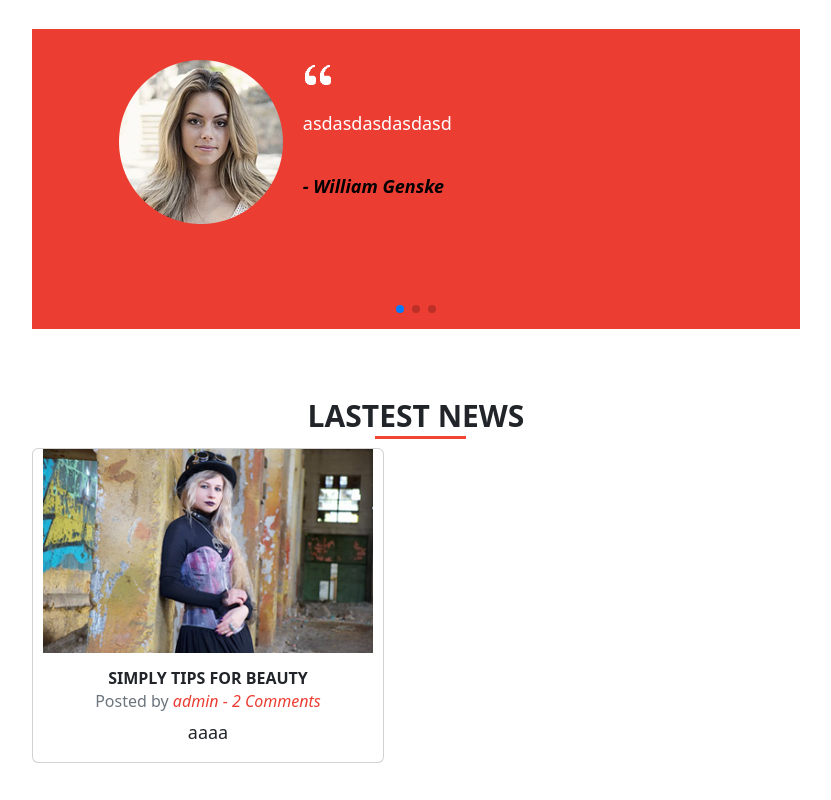
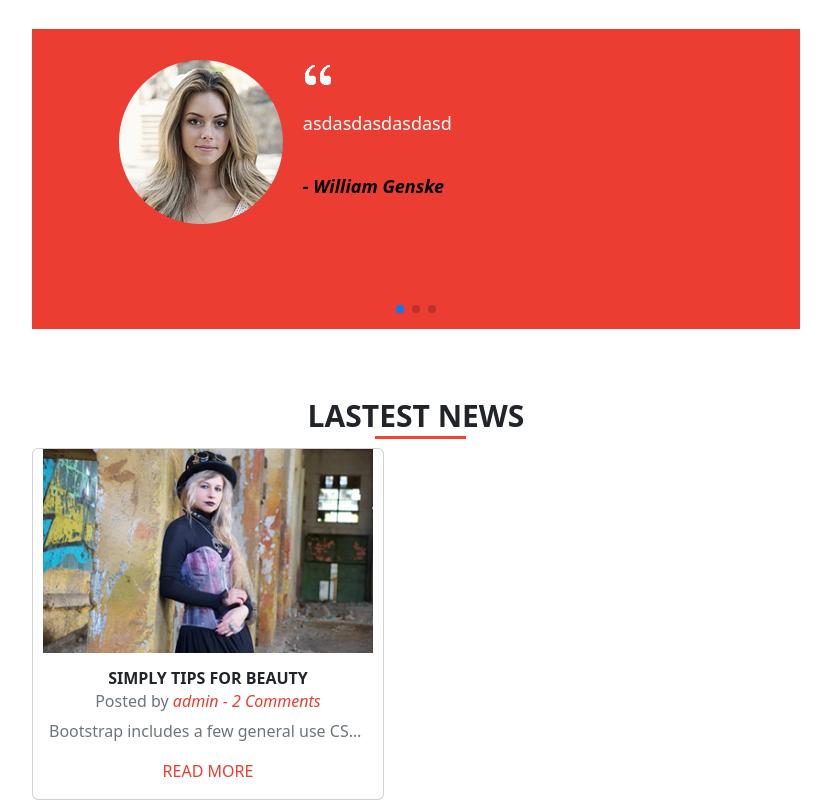
Before and after one commit to HuyDinh97/reactjs-shop, a React (Create React App) app: page / in a window 1280 px wide. Shown: the part 1913-2713 px from the top of the page, without its empty margins (224-1055 px from the left). Before the commit the page ends 2676 px from the top, so only its background shows below. Built offline with nearby package versions, Linux system fonts and the light colour scheme.

Commit message:
Lastestnews Card

```diff
--- a/src/components/Layout/Lastest News/LastestNews.js
+++ b/src/components/Layout/Lastest News/LastestNews.js
@@ -21,7 +21,13 @@ function LastestNews() {
             Posted by
             <span className={classes.comment_count}> admin - 2 Comments</span>
           </Card.Subtitle>
-          <Card.Text>aaaa</Card.Text>
+          <Card.Text className={classes.text_overflow}>
+            Bootstrap includes a few general use CSS transitions that can be
+            applied to a number of components.
+          </Card.Text>
+          <a className={classes.LastestNewsBtn} href="/">
+            READ MORE
+          </a>
         </Card.Body>
       </Card>
     </div>
--- a/src/components/Layout/Lastest News/LastestNews.module.css
+++ b/src/components/Layout/Lastest News/LastestNews.module.css
@@ -1,6 +1,7 @@
 .mg_4 {
   margin-top: 4rem!important;
 }
+
 
 .block_news {
   width: 22rem;
@@ -11,3 +12,21 @@
   font-style: italic;
   color: #eb3d32;
 }
+
+.text_overflow {
+  white-space: pre;
+  inline-size: auto;
+  overflow: hidden;
+  text-overflow: ellipsis;
+  color: #6c757d;
+  font-weight: 400;
+  font-size: unset;
+}
+
+.LastestNewsBtn {
+  border: none;
+  color: #eb3d32;
+  background-color: white;
+  text-decoration: none;
+  font-weight: 500;
+}
```
